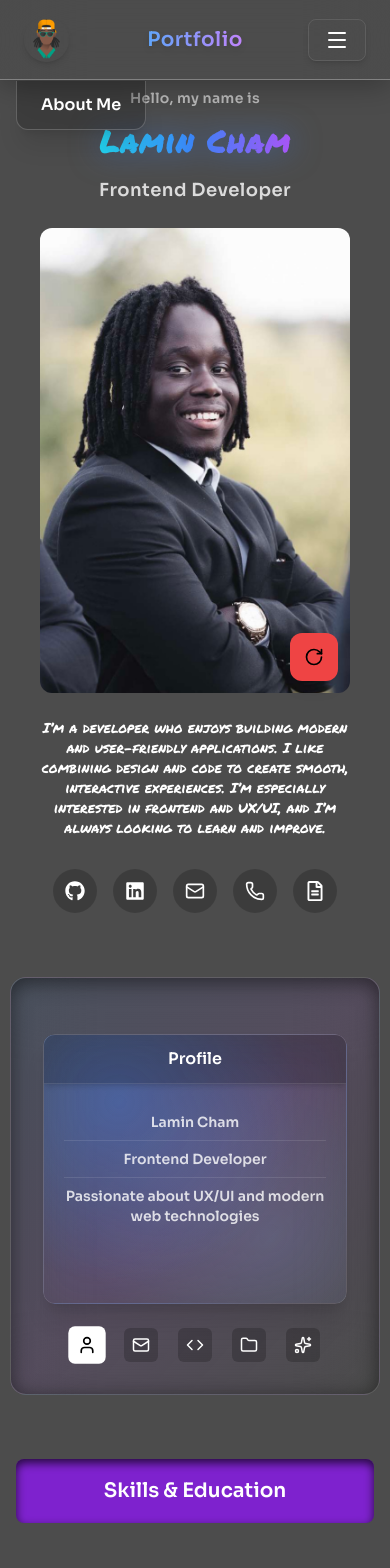
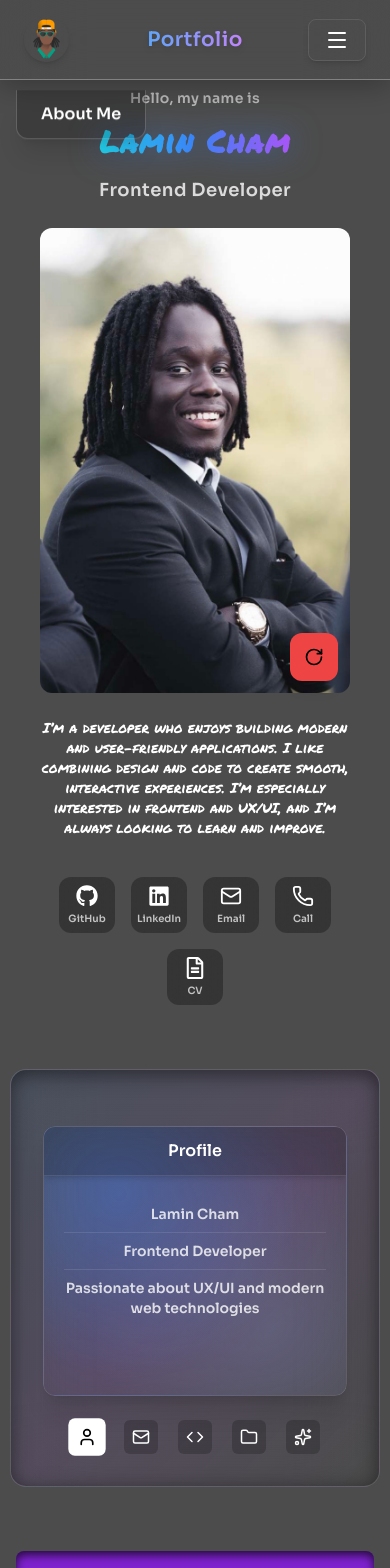
Before and after one commit to chamL/lamincham-portfolio, a Next.js app: page / in a window 390 px wide. Shown: the top 1568 px of the page. Built offline with nearby package versions, Linux system fonts and the light colour scheme.

Commit message:
fixed mobile interactions

```diff
--- a/app/components/portfolio/components/sections/hero/HeroImage.tsx
+++ b/app/components/portfolio/components/sections/hero/HeroImage.tsx
@@ -9,22 +9,11 @@ import imageTwo from "@/public/images/hero/white_dress_three.png";
 
 function HeroImage() {
     const [flipped, setFlipped] = useState(false);
-    const [isAnimating, setIsAnimating] = useState(false);
-
-    const handleClick = () => {
-        if (isAnimating) return;
-
-        setIsAnimating(true);
-        setFlipped((prev) => !prev);
-
-        setTimeout(() => {
-            setIsAnimating(false);
-        }, 700); // samme som animation duration
-    };
 
     return (
         <div className="relative w-full max-w-xs aspect-[2/3] perspective">
 
+            {/* FLIP CARD */}
             <div
                 className={`
           relative w-full h-full
@@ -33,34 +22,40 @@ function HeroImage() {
           ${flipped ? "rotate-y-180" : ""}
         `}
             >
+                {/* FRONT */}
                 <div className="absolute inset-0 backface-hidden pointer-events-none">
                     <Image
                         src={potrait}
-                        alt="front"
+                        alt="portrait front"
+                        sizes="(max-width: 768px) 100vw, 300px"
                         fill
-                        sizes="(max-width: 768px) 100vw, 300px"
                         className="object-cover rounded-xl"
                     />
                 </div>
 
+                {/* BACK */}
                 <div className="absolute inset-0 rotate-y-180 backface-hidden pointer-events-none">
                     <Image
                         src={imageTwo}
-                        alt="back"
+                        alt="portrait back"
+                        sizes="(max-width: 768px) 100vw, 300px"
                         fill
-                        sizes="(max-width: 768px) 100vw, 300px"
                         className="object-cover rounded-xl"
                     />
                 </div>
             </div>
 
+            {/* BUTTON */}
             <button
-                onClick={handleClick}
+                onClick={() => setFlipped(!flipped)}
                 className={`
-          absolute right-3 bottom-3 z-50
-          bg-red-500 w-12 h-12
+          absolute right-3 bottom-3
+          z-50
+          bg-red-500
+          w-12 h-12
           flex items-center justify-center
-          rounded-xl shadow-lg
+          rounded-xl
+          shadow-lg
           active:scale-90
           transition-all duration-300
           ${flipped ? "rotate-180" : ""}
--- a/app/components/portfolio/components/ui/IconButton.tsx
+++ b/app/components/portfolio/components/ui/IconButton.tsx
@@ -1,45 +1,33 @@
 type Props = {
   icon: React.ReactNode;
   href: string;
-  color?: string;
   download?: boolean;
   label: string;
 };
 
-export function IconButton({ icon, href, color = "", download, label }: Props) {
+export function IconButton({ icon, href, download, label }: Props) {
   return (
-    <div className="relative group flex flex-col items-center">
     <a
       href={href}
       download={download}
       target={download ? undefined : "_blank"}
       rel="noopener noreferrer"
-        className={`
-                    p-3 rounded-full bg-black/20 text-white
-                    transition-all duration-300 hover:scale-110
-                    ${color}
-                `}
+      className="
+        flex flex-col items-center justify-center
+        w-14 h-14
+        rounded-xl
+        bg-black/30 text-white
+        backdrop-blur-md
+        active:scale-90
+        transition-all duration-200
+        touch-manipulation
+      "
     >
       {icon}
-      </a>
 
-      {/* TOOLTIP */}
-      <span
-        className="
-                    absolute top-full mt-2
-                    px-2 py-1 text-xs rounded-md
-
-                    bg-black/80 text-white whitespace-nowrap
-
-                    opacity-0 translate-y-1
-                    group-hover:opacity-100 group-hover:translate-y-0
-
-                    transition-all duration-300
-                    pointer-events-none
-                "
-      >
+      <span className="text-[10px] mt-1 opacity-70">
         {label}
       </span>
-    </div>
+    </a>
   );
 }
--- a/app/components/portfolio/components/ui/SosialsButtons.tsx
+++ b/app/components/portfolio/components/ui/SosialsButtons.tsx
@@ -4,41 +4,36 @@ import { IconButton } from "./IconButton";
 
 function SosialsButtons() {
     return (
-        <div className="flex justify-center gap-4 mt-2">
+        <div className="flex justify-center gap-4 mt-4 flex-wrap px-2">
             <IconButton
-                icon={<FaGithub size={20} />}
+                icon={<FaGithub size={22} />}
                 href="https://github.com/ChamL"
-                color="hover:text-white"
                 label="GitHub"
             />
 
             <IconButton
-                icon={<FaLinkedin size={20} />}
+                icon={<FaLinkedin size={22} />}
                 href="https://www.linkedin.com/in/lamin-cham-8986a132a/"
-                color="hover:text-blue-400"
                 label="LinkedIn"
             />
 
             <IconButton
-                icon={<Mail size={20} />}
+                icon={<Mail size={22} />}
                 href="mailto:..."
-                color="hover:text-yellow-400"
                 label="Email"
             />
 
             <IconButton
-                icon={<Phone size={20} />}
+                icon={<Phone size={22} />}
                 href="tel:..."
-                color="hover:text-green-400"
-                label="+47 45 485 535"
+                label="Call"
             />
 
             <IconButton
-                icon={<FaRegFileAlt size={20} />}
+                icon={<FaRegFileAlt size={22} />}
                 href="/cv/Lamin_CV.pdf"
-                color="hover:text-purple-400"
                 download
-                label="Download CV"
+                label="CV"
             />
         </div>
     );
```
Lines whose indentation alone changed are shown as unchanged.
